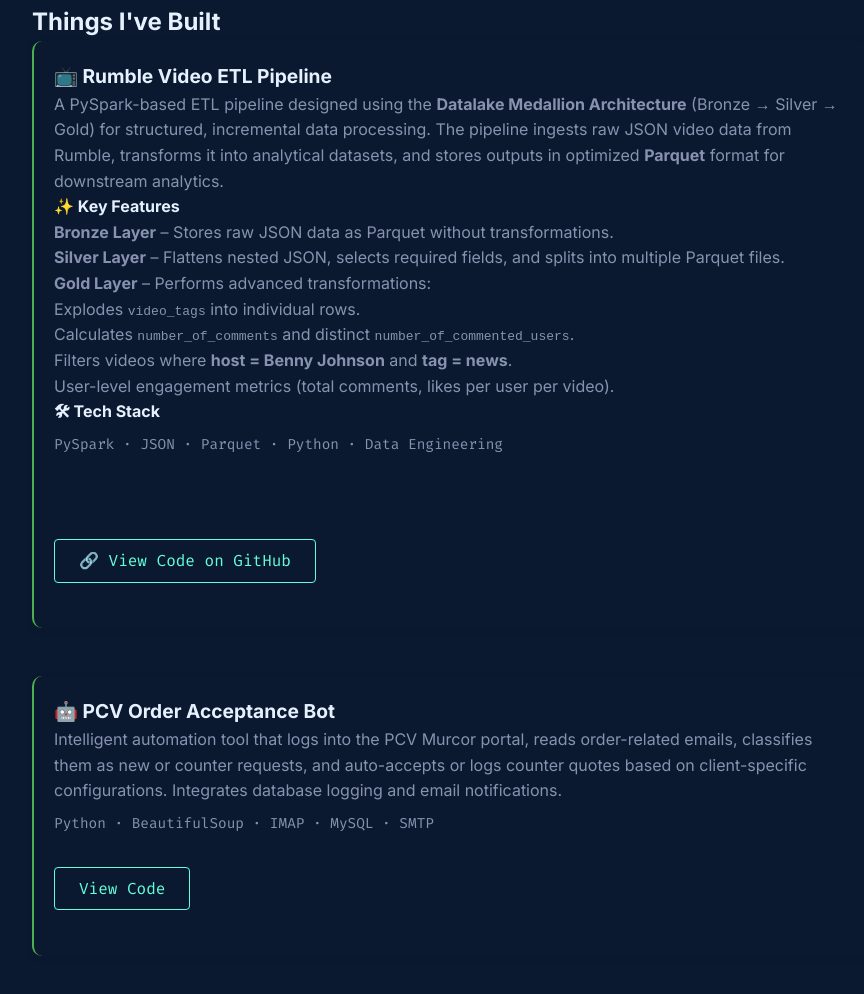
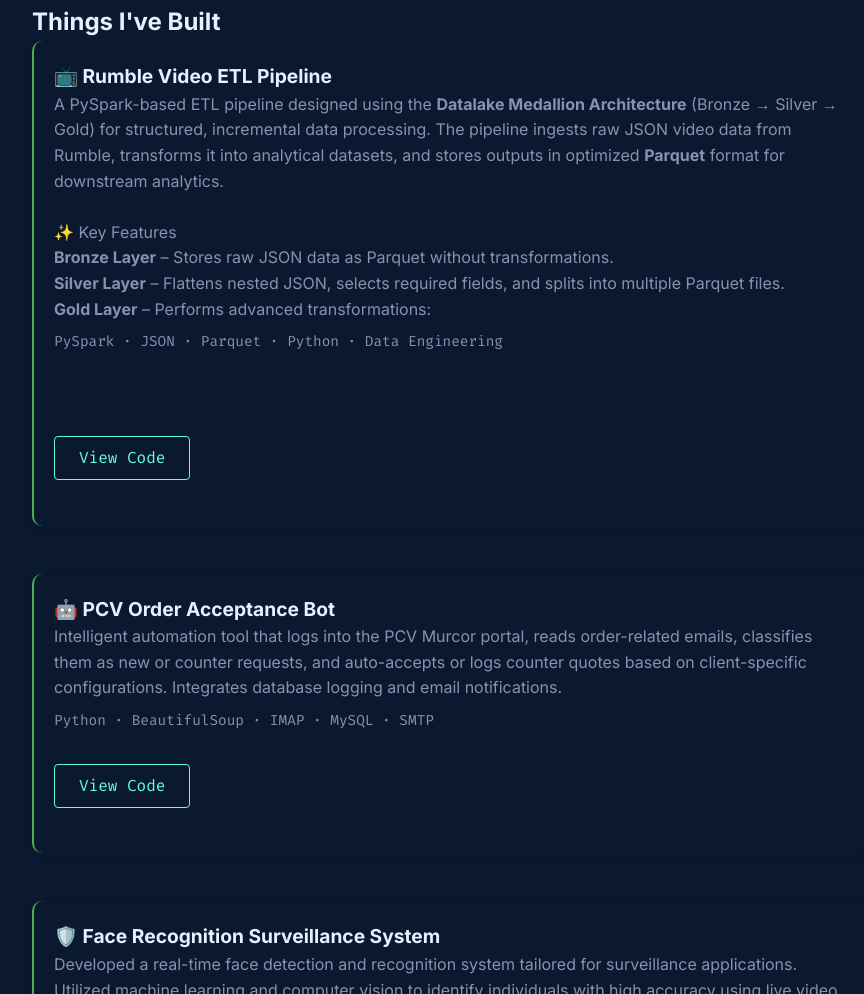
Before and after one commit to Jeswin-samJames/Jeswin_Sam_James, a plain HTML site: page index.html in a window 1280 px wide. Shown: the part 2352-3346 px from the top of the page, without its empty margins (330-1194 px from the left). Drawn offline with Linux system fonts and the light colour scheme.

Commit message:
ETL pipeline for rumble_videos_v1 datas

```diff
--- a/index.html
+++ b/index.html
@@ -525,27 +525,22 @@ Collaborated in Agile sprints and gained hands-on exposure to Git workflows and
               The pipeline ingests raw JSON video data from Rumble, transforms it into analytical datasets,
               and stores outputs in optimized <b>Parquet</b> format for downstream analytics.
             </p>
+            <br>
 
-            <h4>✨ Key Features</h4>
+            <p>✨ Key Features</p>
             <ul>
               <li><b>Bronze Layer</b> – Stores raw JSON data as Parquet without transformations.</li>
               <li><b>Silver Layer</b> – Flattens nested JSON, selects required fields, and splits into multiple Parquet files.</li>
               <li><b>Gold Layer</b> – Performs advanced transformations:
-                <ul>
-                  <li>Explodes <code>video_tags</code> into individual rows.</li>
-                  <li>Calculates <code>number_of_comments</code> and distinct <code>number_of_commented_users</code>.</li>
-                  <li>Filters videos where <b>host = Benny Johnson</b> and <b>tag = news</b>.</li>
-                  <li>User-level engagement metrics (total comments, likes per user per video).</li>
-                </ul>
+
               </li>
             </ul>
 
-            <h4>🛠 Tech Stack</h4>
             <p class="tech-list">PySpark · JSON · Parquet · Python · Data Engineering</p>
 
 
             <br><br>
-            <a href="https://github.com/Jeswin-samJames/Rumble_video_pipeline" class="btn" target="_blank">🔗 View Code on GitHub</a>
+            <a href="https://github.com/Jeswin-samJames/Rumble_video_pipeline" class="btn" target="_blank">View Code</a>
             <br><br>
           </div>
 
```
